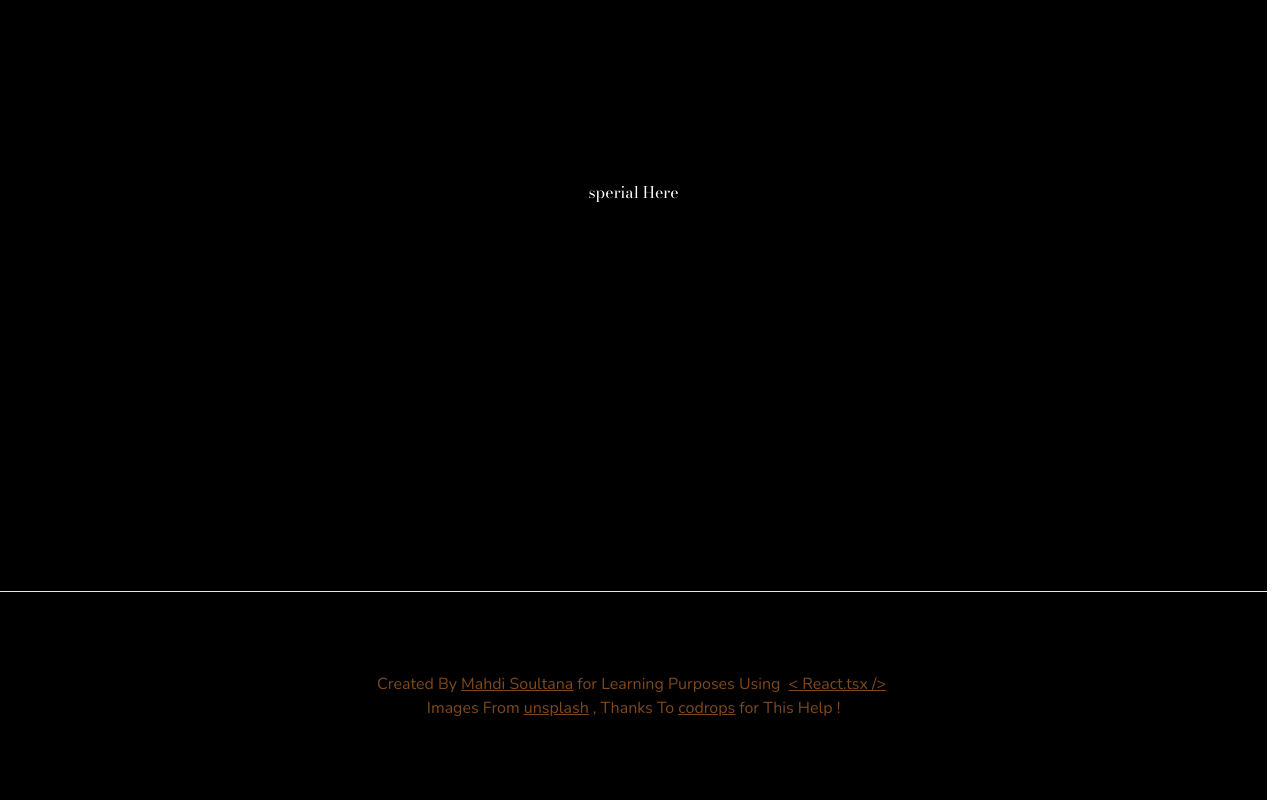
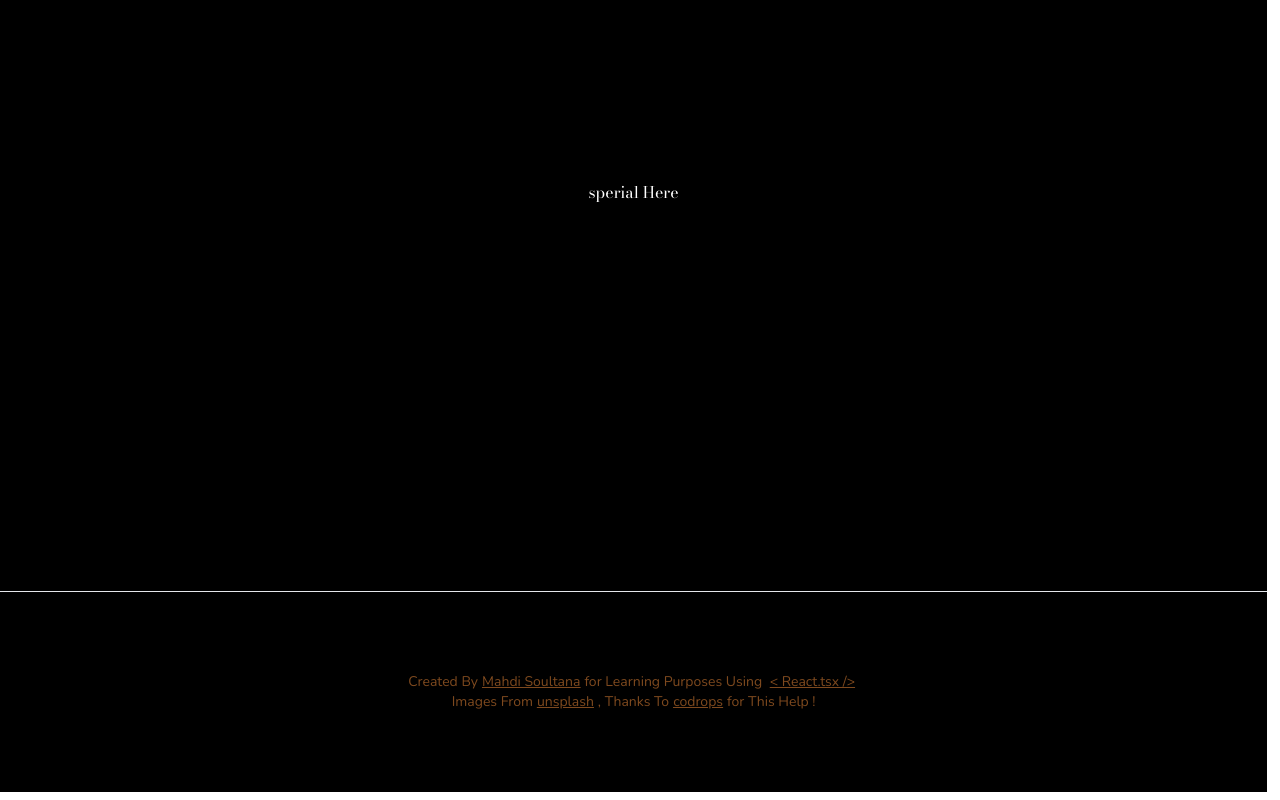
Before and after one commit to mahdisoultana/pintrest-inspirations, a React (Vite) app: page /AnimateSVGShapesOnScroll in a window 1280 px wide. Shown: the part 10728-11528 px from the top of the page. Built offline with nearby package versions, Linux system fonts and the light colour scheme; a small style sheet from the web is missing.

Commit message:
copyright credit text size

```diff
--- a/src/component/CopyRightFooter.tsx
+++ b/src/component/CopyRightFooter.tsx
@@ -1,5 +1,5 @@
 function CopyRightFooter({
-  className = ' text-yellow-700 font-semibold',
+  className = ' text-yellow-700 font-semibold text-[10px]',
   imageSource = 'midjourney ',
   imageSourceLink = 'https://www.midjourney.com/',
   codropLink = 'https://tympanus.net/codrops/category/tutorials/',
@@ -11,7 +11,7 @@ function CopyRightFooter({
 }) {
   return (
     <div
-      className={`not-italic capitalize text-center text-[8px]  opacity-50 hover:opacity-100 ${className} cursor-default  `}
+      className={`not-italic capitalize text-center   opacity-50 hover:opacity-100 ${className} cursor-default  `}
     >
       <p>
         created by
--- a/src/projects/animateSVGShapesOnScroll/index.tsx
+++ b/src/projects/animateSVGShapesOnScroll/index.tsx
@@ -27,7 +27,7 @@ function AnimateSVGShapesOnScroll() {
       <Sperial className="w-[100vw] bg-black flex items-center justify-center border" />
       <div className="bg-black w-[100vw]">
         <CopyRightFooter
-          className="py-20 text-orange-400 text-base font-Nunito bg-black w-[100vw]"
+          className="py-20 text-orange-400  text-sm font-Nunito bg-black w-[100vw]"
           imageSource="unsplash"
           imageSourceLink="https://unsplash.com/collections/9833981/china"
           codropLink="https://tympanus.net/Tutorials/OnScrollPathAnimations/"
```
